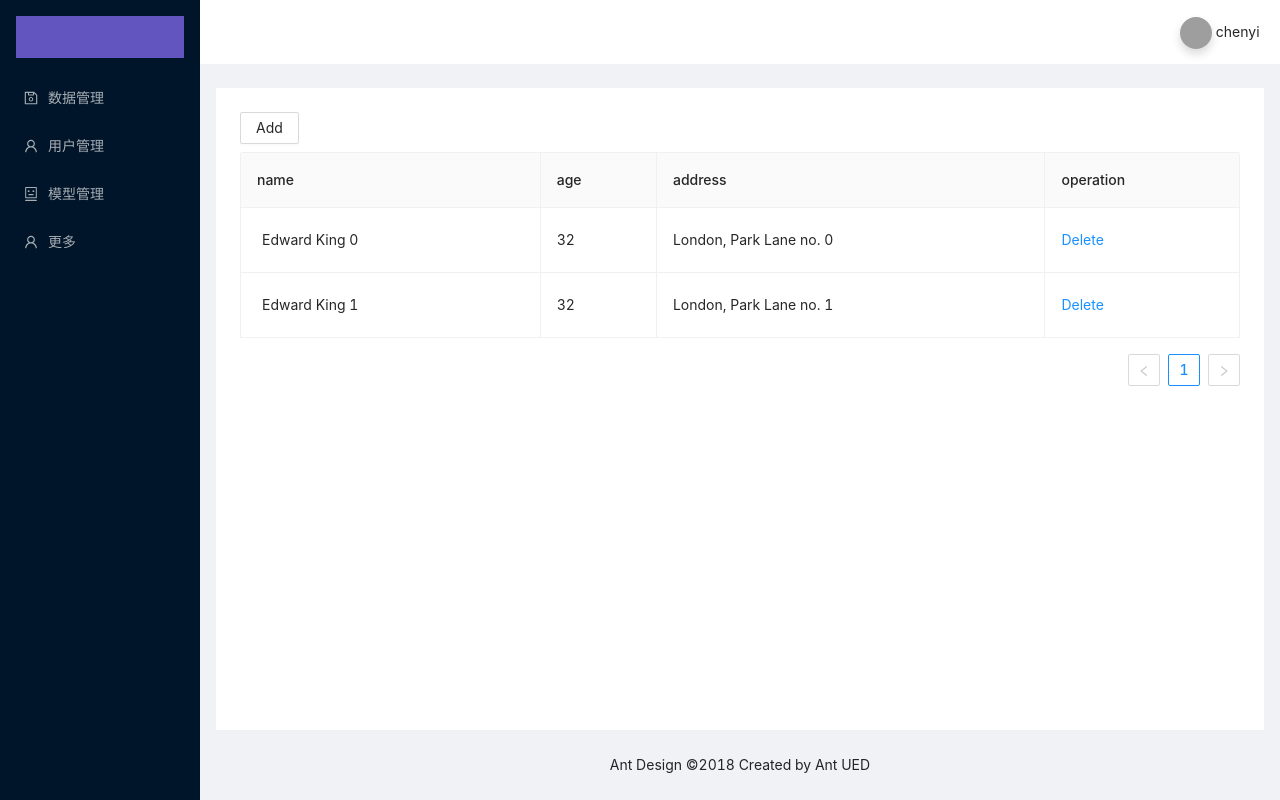
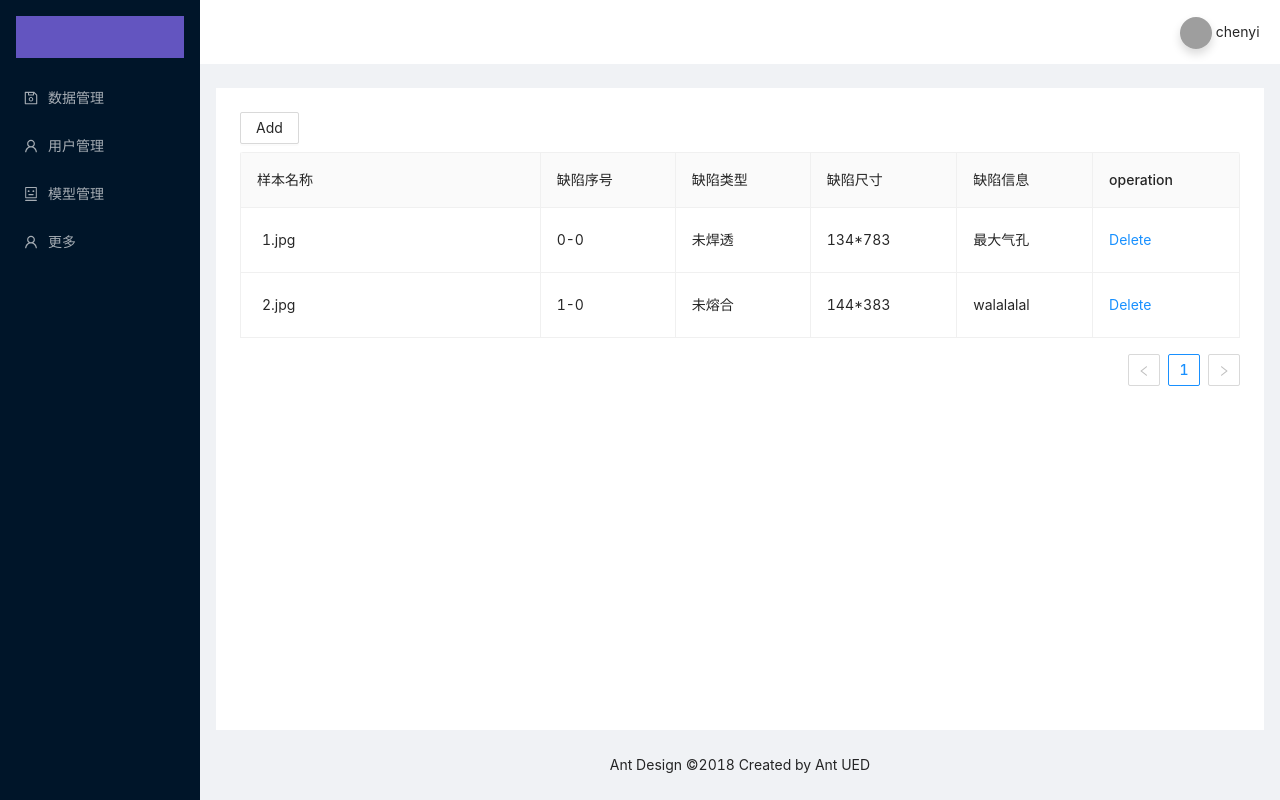
Before and after one commit to ChenE2000/CreakIMS, a Vue app in the folder client/: page /#/data in a window 1280 px wide. Built offline with nearby package versions, Linux system fonts and the light colour scheme; grey boxes are pictures that could not be loaded.

Commit message:
feat(table-data):更新表格字段 修改代码中原有的表格字段以及默认展示数据，使表格字段与notion中所提数据库字段一致、默认展示数据与字段相符。

```diff
--- a/client/src/components/table-data.vue
+++ b/client/src/components/table-data.vue
@@ -3,7 +3,8 @@
       class="editable-add-btn"
       style="margin-bottom: 8px"
       @click="handleAdd"
-    >Add</a-button
+  >Add
+  </a-button
   >
   <a-table bordered :data-source="dataSource" :columns="columns">
     <template #bodyCell="{ column, text, record }">
@@ -24,7 +25,7 @@
           </div>
           <div v-else class="editable-cell-text-wrapper">
             {{ text || " " }}
-            <edit-outlined class="editable-cell-icon" />
+            <edit-outlined class="editable-cell-icon"/>
           </div>
         </div>
       </template>
@@ -42,49 +43,64 @@
 </template>
 
 <script setup lang="ts">
-import { computed, reactive, Ref, ref } from "vue";
-import { CheckOutlined, EditOutlined } from "@ant-design/icons-vue";
+import {computed, reactive, Ref, ref} from "vue";
+import {CheckOutlined, EditOutlined} from "@ant-design/icons-vue";
+
 // import { cloneDeep } from 'lodash-es';
 
 interface DataItem {
   key: string;
   name: string;
-  age: number;
-  address: string;
+  index: string;
+  type: string;
+  size: string;
+  info: string;
 }
 
 const columns = [
   {
-    title: "name",
+    title: "样本名称",
     dataIndex: "name",
     width: "30%",
   },
   {
-    title: "age",
-    dataIndex: "age",
+    title: "缺陷序号",
+    dataIndex: "index",
   },
   {
-    title: "address",
-    dataIndex: "address",
+    title: "缺陷类型",
+    dataIndex: "type",
+  },
+  {
+    title: "缺陷尺寸",
+    dataIndex: "size"
+  },
+  {
+    title: "缺陷信息",
+    dataIndex: "info"
   },
   {
     title: "operation",
-    dataIndex: "operation",
+    dataIndex: "operation"
   },
 ];
 
 const dataSource: Ref<DataItem[]> = ref([
   {
     key: "0",
-    name: "Edward King 0",
-    age: 32,
-    address: "London, Park Lane no. 0",
+    name: "1.jpg",
+    index: "0-0",
+    type: "未焊透", //未焊透、裂纹、夹渣、未熔合、气泡、未检测到缺陷
+    size: "134*783",
+    info: "最大气孔",
   },
   {
     key: "1",
-    name: "Edward King 1",
-    age: 32,
-    address: "London, Park Lane no. 1",
+    name: "2.jpg",
+    index: "1-0",
+    type: "未熔合",
+    size: "144*383",
+    info: "walalalal",
   },
 ]);
 const count = computed(() => dataSource.value.length + 1);
@@ -107,9 +123,11 @@ const onDelete = (key: string) => {
 const handleAdd = () => {
   const newData = {
     key: `${count.value}`,
-    name: `Edward King ${count.value}`,
-    age: 32,
-    address: `London, Park Lane no. ${count.value}`,
+    name: `${count.value}.jpg`,
+    index: `${count.value - 1}-0`,
+    type: "未焊透",
+    size: "134*783",
+    info: "最大气孔",
   };
   dataSource.value.push(newData);
 };
@@ -118,6 +136,7 @@ const handleAdd = () => {
 <style lang="less">
 .editable-cell {
   position: relative;
+
   .editable-cell-input-wrapper,
   .editable-cell-text-wrapper {
     padding-right: 24px;
@@ -153,6 +172,7 @@ const handleAdd = () => {
     margin-bottom: 8px;
   }
 }
+
 .editable-cell:hover .editable-cell-icon {
   display: inline-block;
 }
```
Lines whose indentation alone changed are shown as unchanged.
